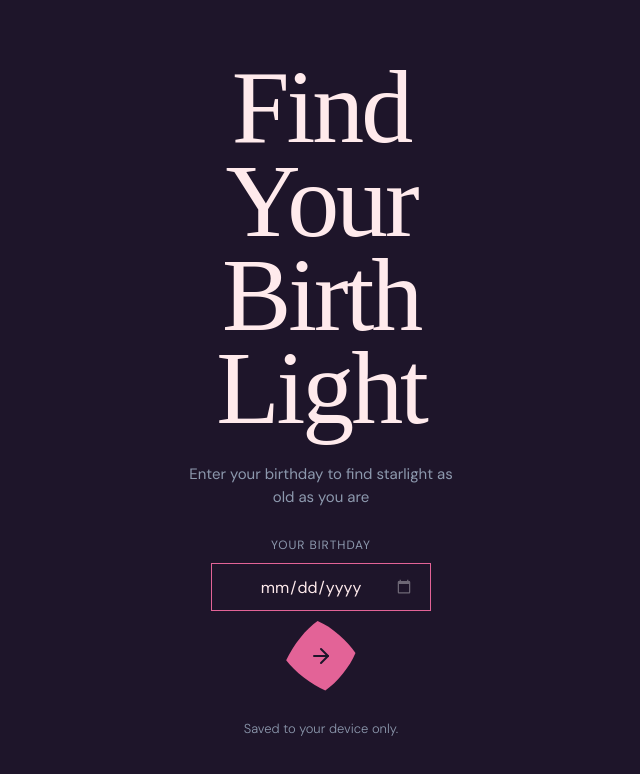
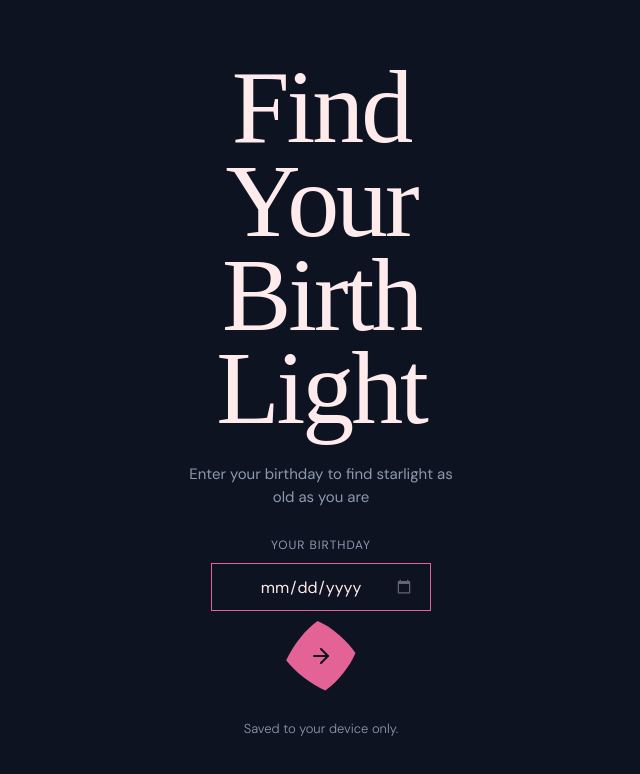
Before and after one commit to djnolan/birth-light, a React (Vite) app: page / in a window 1280 px wide. Shown: the top 774 px of the page, without its empty margins (319-959 px from the left). Built offline with nearby package versions, Linux system fonts and the light colour scheme; a web font is replaced by a local one.

Commit message:
Swap bg to navy #0D1321

```diff
--- a/src/components/StarMap.jsx
+++ b/src/components/StarMap.jsx
@@ -184,7 +184,7 @@ export default function StarMap({ centerStar, isPanning = false, panDuration = 2
       const centerStar = activeTrans ? activeTrans.to : centerStarRef.current;
 
       const style = getComputedStyle(document.documentElement);
-      const bgColor = style.getPropertyValue('--bg').trim() || '#1e152a';
+      const bgColor = style.getPropertyValue('--bg').trim() || '#0d1321';
       const [fgR, fgG, fgB] = hexToRgb(style.getPropertyValue('--fg').trim() || '#ffeaec');
 
       ctx.fillStyle = bgColor;
--- a/src/index.css
+++ b/src/index.css
@@ -7,7 +7,7 @@
 }
 
 :root {
-  --bg: #1E152A;
+  --bg: #0D1321;
   --fg: #FFEAEC;
   --muted: #8D99AE;
   --accent: #E36397;
```
